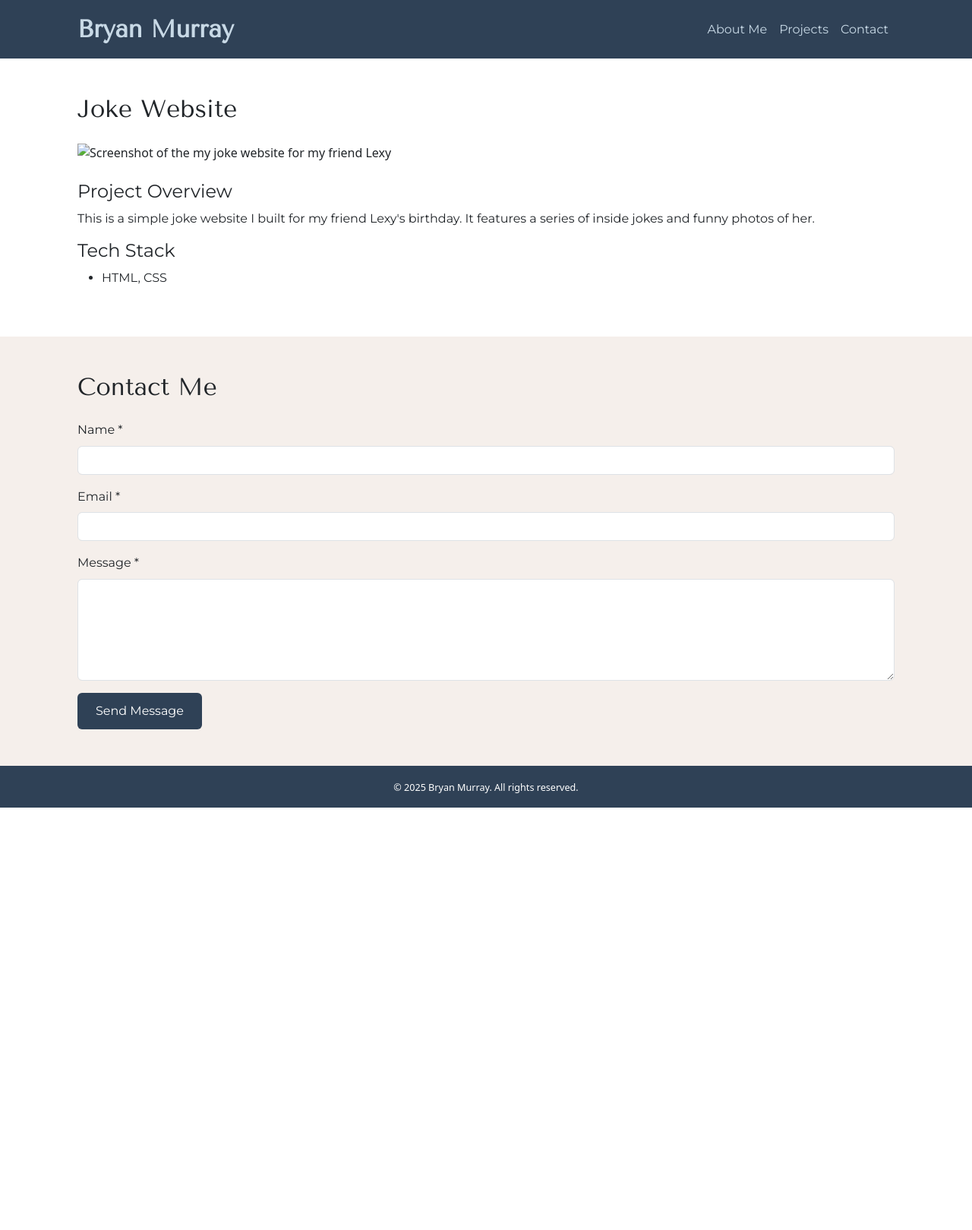
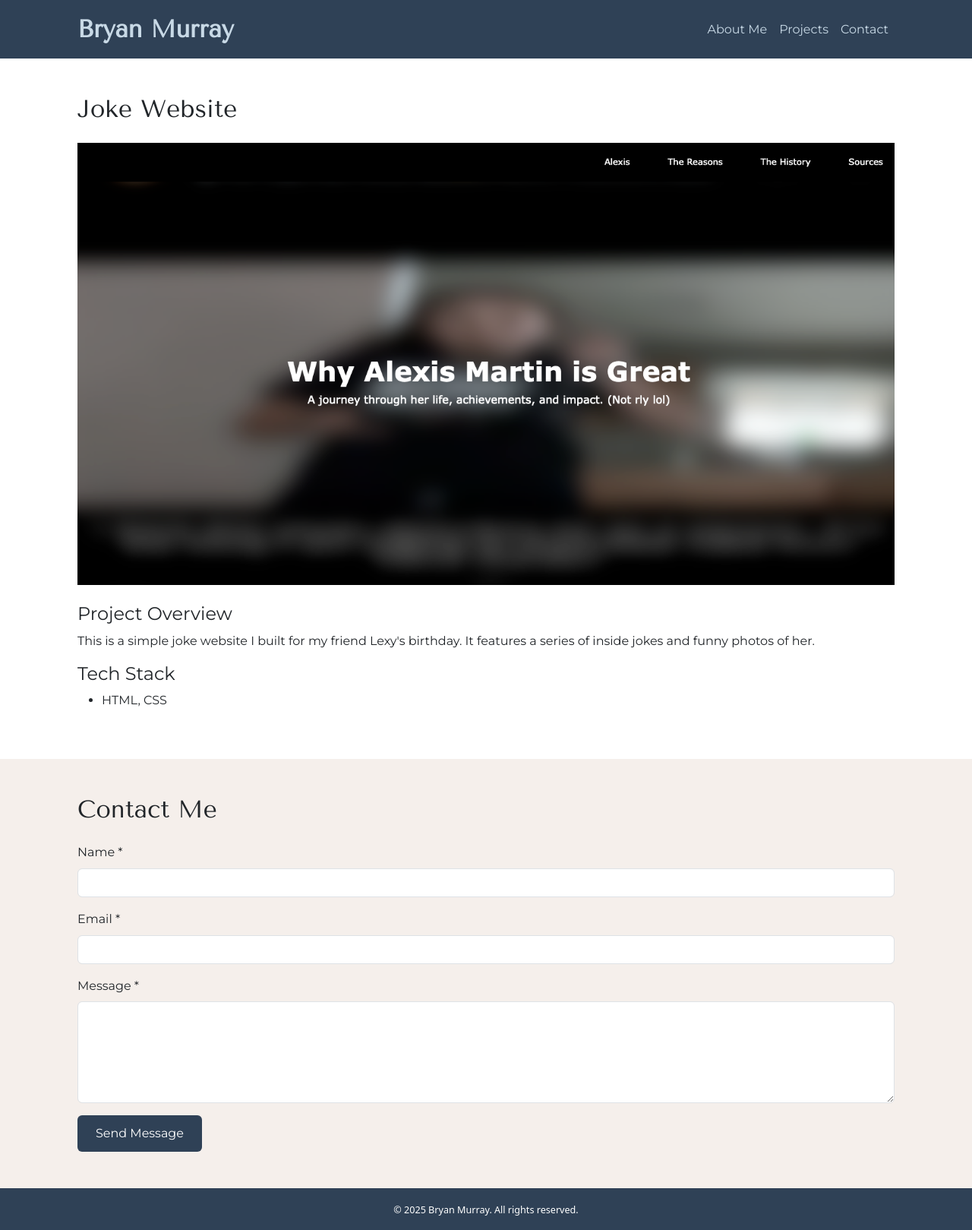
Before and after one commit to bmurray992/Web-Development, a Jekyll site: the page built from my-portfolio/_pages/project2.html, in a window 1280 px wide. Shown: the whole page at 76% size. Built offline with Jekyll 4.4.1, drawn with Linux system fonts in a browser that asks for light colours; before the commit the page ends 1063 px from its top, so only the background shows below that.

Commit message:
updating links to work for jekyll

```diff
--- a/my-portfolio/_includes/nav.html
+++ b/my-portfolio/_includes/nav.html
@@ -3,7 +3,7 @@
       aria-label="Main navigation"
     >
       <div class="container">
-        <a class="navbar-brand tenor-sans-regular" href="index.html">Bryan Murray</a>
+        <a class="navbar-brand tenor-sans-regular" href="{{ '/' | relative_url}}">Bryan Murray</a>
         <button
           class="navbar-toggler"
           type="button"
@@ -15,10 +15,10 @@
         <div class="collapse navbar-collapse" id="navbarNav">
           <ul class="navbar-nav ms-auto">
             <li class="nav-item">
-              <a class="nav-link montserrat-regular" href="about.html">About Me</a>
+              <a class="nav-link montserrat-regular" href="{{ '/about/' | relative_url}}">About Me</a>
             </li>
             <li class="nav-item">
-              <a class="nav-link montserrat-regular" href="projects.html">Projects</a>
+              <a class="nav-link montserrat-regular" href="{{ '/projects/' | relative_url}}">Projects</a>
             </li>
             <li class="nav-item">
               <a class="nav-link montserrat-regular" href="#contact">Contact</a>
--- a/my-portfolio/_pages/about.html
+++ b/my-portfolio/_pages/about.html
@@ -9,7 +9,7 @@ permalink: /about/
       <div class="row align-items-center">
         <div class="col-md-4">
           <img
-            src="assets/profile_pic.jpeg"
+            src="{{'/assets/images/profile_pic.jpeg' | relative_url}}"
             class="img-fluid rounded"
             alt="Photo of me, Bryan Murray"
           />
--- a/my-portfolio/_pages/project1.html
+++ b/my-portfolio/_pages/project1.html
@@ -8,7 +8,7 @@ permalink: /project1/
       <h2 class="mb-4 tenor-sans-regular">Art Portfolio Website</h2>
       <div class="mb-4 image-container">
         <img
-          src="assets/grace-site.png"
+         src="{{'/assets/images/grace-site.png' | relative_url}}"
           class="img-fluid"
           alt="Screenshot of the Art Portfolio Website"
         />
--- a/my-portfolio/_pages/project2.html
+++ b/my-portfolio/_pages/project2.html
@@ -8,7 +8,7 @@ permalink: /project2/
       <h2 class="mb-4 tenor-sans-regular">Joke Website</h2>
       <div class="mb-4 image-container">
         <img
-          src="assets/lexy-site.png"
+        src="{{'/assets/images/lexy-site.png' | relative_url}}"
           class="img-fluid"
           alt="Screenshot of the my joke website for my friend Lexy"
         />
```
